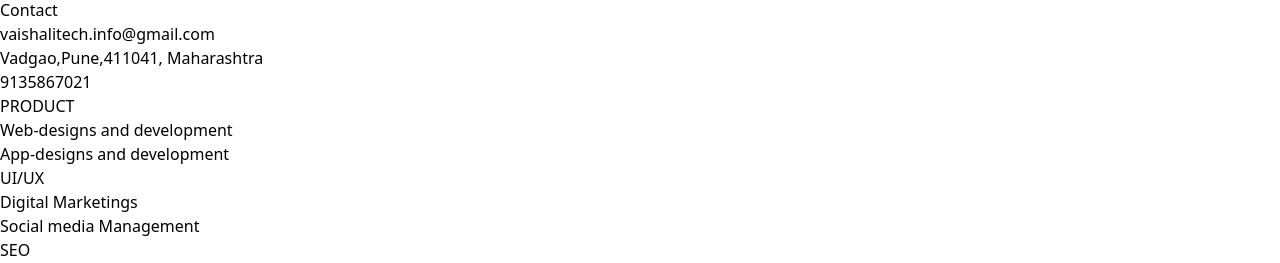
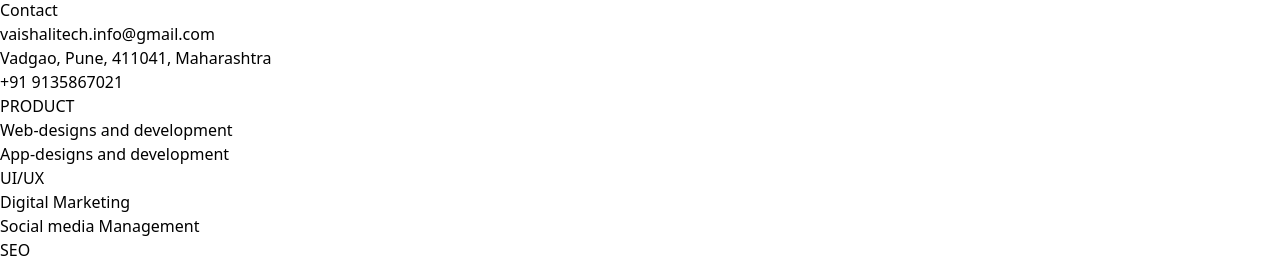
Before and after one commit to ankitkr80/VaishaliTech, a React (Vite) app: page / in a window 1280 px wide. Shown: the part 10348-10611 px from the top of the page. Built offline with nearby package versions, Linux system fonts and the light colour scheme.

Commit message:
Update Footer.jsx

```diff
--- a/src/components/Footer.jsx
+++ b/src/components/Footer.jsx
@@ -1,10 +1,10 @@
 import React from 'react';
 import { FaTwitter, FaDiscord, FaEnvelope, FaLinkedin, FaInstagram } from 'react-icons/fa'; // Import specific icons
 
-const footer = () => {
+const Footer = () => {
   return (
     <footer className="bg-black text-white overflow-hidden py-4">
-      <div className="container mx-auto flex flex-col items-center lg:flex-row lg:justify-between lg:items-center">
+      <div className="container mx-auto flex flex-col items-center lg:flex-row lg:justify-between lg:items-start">
 
         {/* Left Side */}
         <div className="flex justify-start items-center mb-4 lg:mb-0">
@@ -17,12 +17,13 @@ const footer = () => {
         {/* Flex container for Contact, Product, Community, and Legal on larger screens */}
         <div className="flex flex-col lg:flex-row justify-between w-full lg:w-auto lg:space-x-20">
           {/* Contact Section */}
-          <div className="flex flex-col items-center mb-4 lg:mb-0">
+          <div className="flex flex-col items-center lg:items-start mb-4 lg:mb-0">
             <h3 className="font-bold mb-2">Contact</h3>
             <ul className="text-center lg:text-start">
-              <li><a href="#!" className="hover:text-gray-400">vaishalitech.info@gmail.com</a></li>
-              <li><a href="#!" className="hover:text-gray-400">Vadgao,Pune,411041, Maharashtra</a></li>
-              <li><a href="#!" className="hover:text-gray-400">9135867021</a></li>
+              <li><a href="mailto:vaishalitech.info@gmail.com" className="hover:text-gray-400">vaishalitech.info@gmail.com</a></li>
+              <li><a href="#!" className="hover:text-gray-400">Vadgao, Pune, 411041, Maharashtra</a></li>
+              {/* Make phone number clickable */}
+              <li><a href="tel:+919135867021" className="hover:text-gray-400">+91 9135867021</a></li>
             </ul>
           </div>
 
@@ -33,14 +34,14 @@ const footer = () => {
               <li><a href="#!" className="hover:text-gray-400">Web-designs and development</a></li>
               <li><a href="#!" className="hover:text-gray-400">App-designs and development</a></li>
               <li><a href="#!" className="hover:text-gray-400">UI/UX</a></li>
-              <li><a href="#!" className="hover:text-gray-400">Digital Marketings</a></li>
+              <li><a href="#!" className="hover:text-gray-400">Digital Marketing</a></li>
               <li><a href="#!" className="hover:text-gray-400">Social media Management</a></li>
               <li><a href="#!" className="hover:text-gray-400">SEO</a></li>
             </ul>
           </div>
 
           {/* Community Section */}
-          <div className="w-full text-center lg:text-right lg:w-auto ">
+          <div className="w-full text-center lg:text-right lg:w-auto">
             <h3 className="font-bold mb-2">COMMUNITY</h3>
             <ul className="flex flex-col items-center lg:items-start">
               <li className="w-full">
@@ -90,4 +91,4 @@ const footer = () => {
   );
 };
 
-export default footer;
+export default Footer;
```
